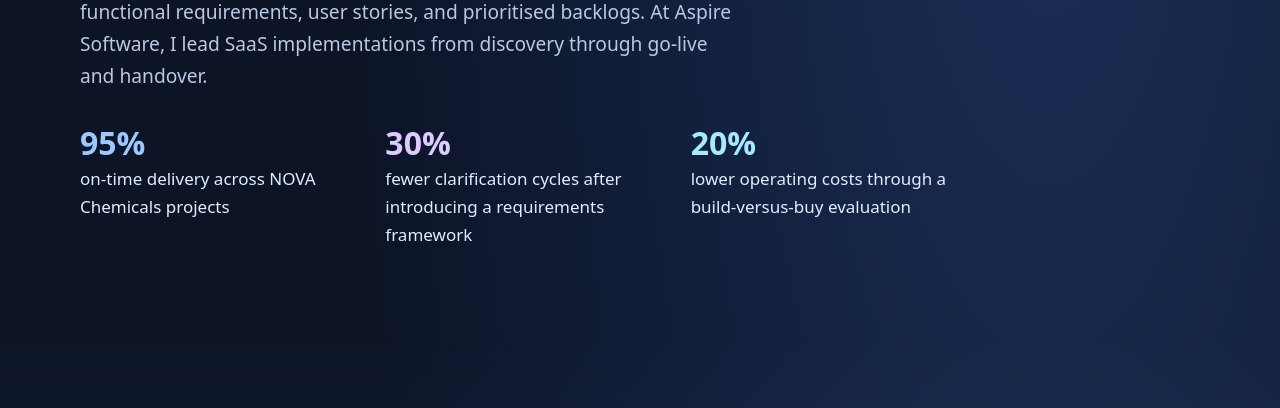
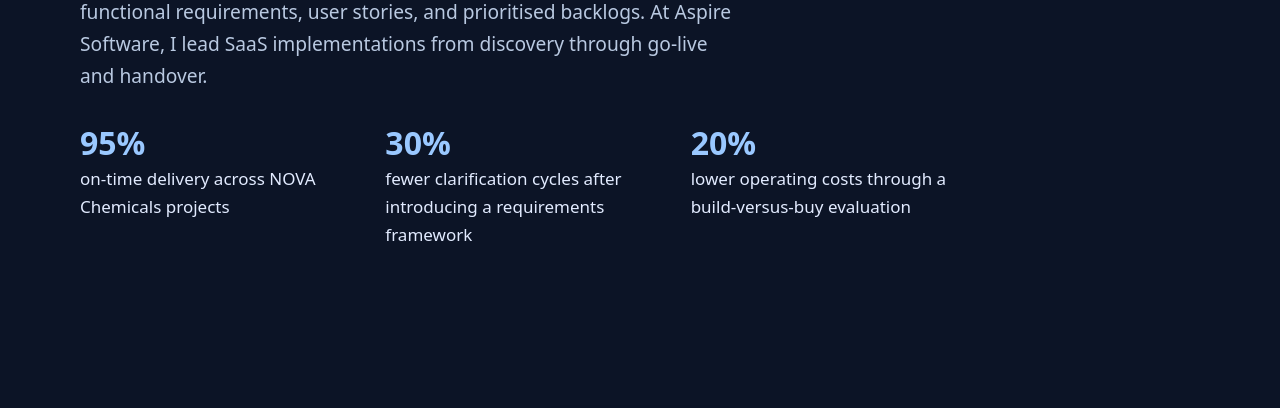
Before and after one commit to elfekyjr/elfekyjr.github.io, a plain HTML site: page index.html in a window 1280 px wide. Shown: the part 300-708 px from the top of the page. Drawn offline with Linux system fonts and the light colour scheme; a web font is replaced by a local one.

Commit message:
Use one navy background throughout the portfolio

```diff
--- a/index.html
+++ b/index.html
@@ -45,7 +45,6 @@
   .hero-role { color: var(--accent); font-size: clamp(1.2rem, 2.5vw, 1.65rem); font-weight: 700; margin-bottom: .7rem; }
   .lede { max-width: 60ch; font-size: clamp(1rem, 1.8vw, 1.2rem); color: var(--muted); }
   .section { padding-block: clamp(2.75rem, 6vw, 5rem); }
-  #experience { background: linear-gradient(180deg, transparent, #91b9ff0a 22%, #91b9ff0a 78%, transparent); }
   .section h2 { margin-bottom: clamp(1.15rem, 2.5vw, 1.55rem); }
   .featured { display: grid; grid-template-columns: 1.12fr 1fr; column-gap: clamp(1rem, 4vw, 3rem); }
   .panel h3 { margin: .55rem 0 .85rem; }
@@ -89,12 +88,7 @@
   .impact dd { margin: .2rem 0 0; color: var(--muted); }
   .timeline p { color: var(--muted); margin-top: .25rem; }
   @media (max-width: 550px) { .impact { grid-template-columns: 1fr; gap: .6rem; } }
-  body {
-    background: radial-gradient(ellipse at 82% 0, #1a2e57 0, transparent 44rem), var(--paper);
-  }
   .hero-role { color: #b6ceff; }
-  .impact div:nth-child(2) dt { color: #ddcaff; }
-  .impact div:nth-child(3) dt { color: #a5e9ff; }
   .impact dd { color: #e2ebff; }
   @media (max-width: 550px) {
     .hero { padding-block: 2rem; }
```
